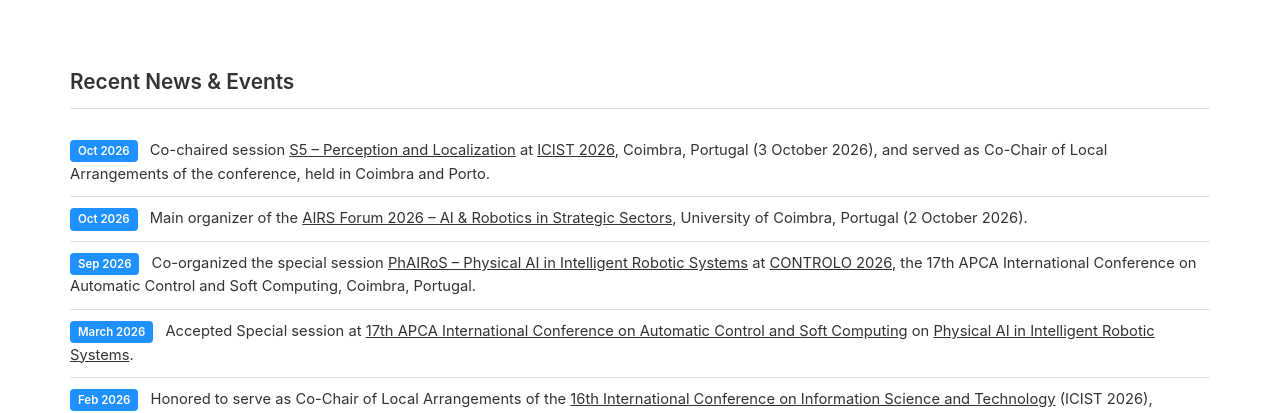
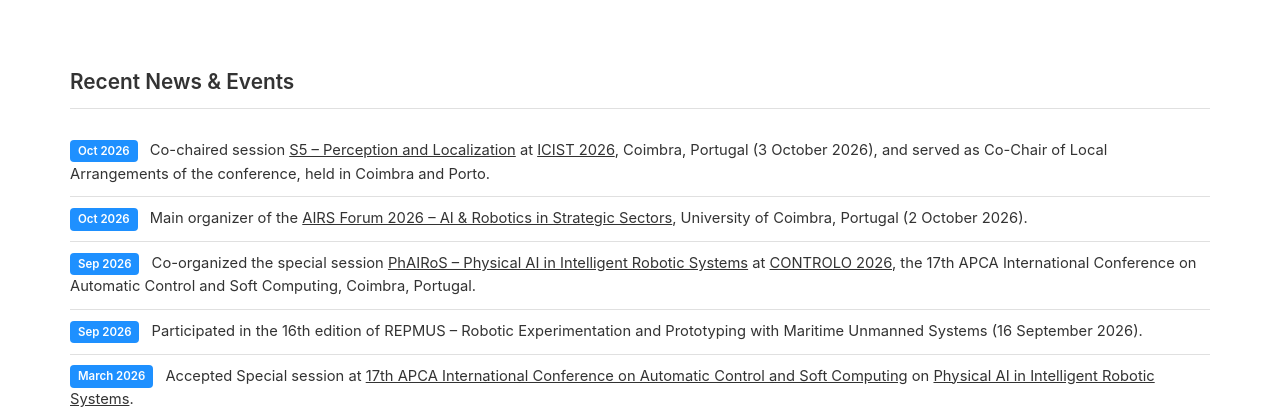
Before and after one commit to Cybonic/tbarros-research-profile, a plain HTML site: page index.html in a window 1280 px wide. Shown: the part 419-832 px from the top of the page. Drawn offline with Linux system fonts and the light colour scheme.

Commit message:
Add REPMUS 2026 participation to Recent News
Co-Authored-By: Claude Opus 5.5 <noreply@anthropic.com>

```diff
--- a/index.html
+++ b/index.html
@@ -83,6 +83,9 @@
                     </li>
                     <li class="news-item">
                         <span class="news-date">Sep 2026</span> Co-organized the special session <a href="https://controlo2026.apca.pt/wp-content/uploads/2026/04/SS08.pdf" target="_blank">PhAIRoS – Physical AI in Intelligent Robotic Systems</a> at <a href="https://controlo2026.apca.pt" target="_blank">CONTROLO 2026</a>, the 17th APCA International Conference on Automatic Control and Soft Computing, Coimbra, Portugal.
+                    </li>
+                    <li class="news-item">
+                        <span class="news-date">Sep 2026</span> Participated in the 16th edition of REPMUS – Robotic Experimentation and Prototyping with Maritime Unmanned Systems (16 September 2026).
                     </li>
                     <li class="news-item">
                         <span class="news-date">March 2026</span> Accepted Special session at <a href="https://controlo2026.apca.pt" target="_blank">17th APCA International Conference on Automatic Control and Soft Computing</a> on   <a href="https://controlo2026.apca.pt/wp-content/uploads/2026/04/SS08.pdf" target="_blank">Physical AI in Intelligent Robotic Systems</a>.
```
